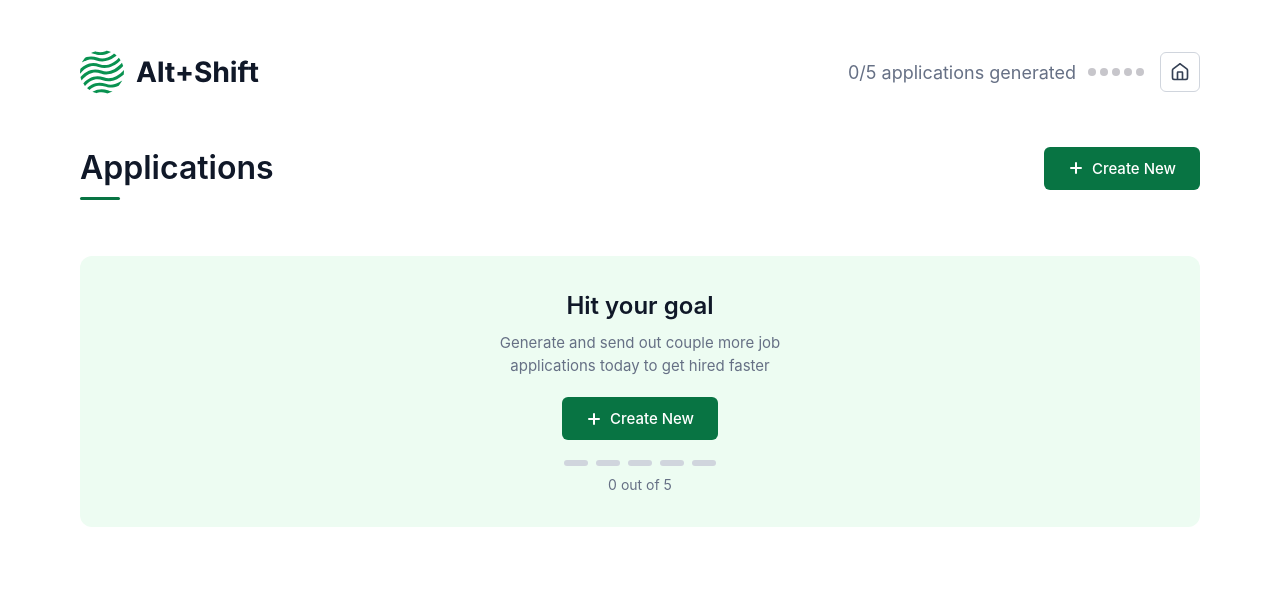
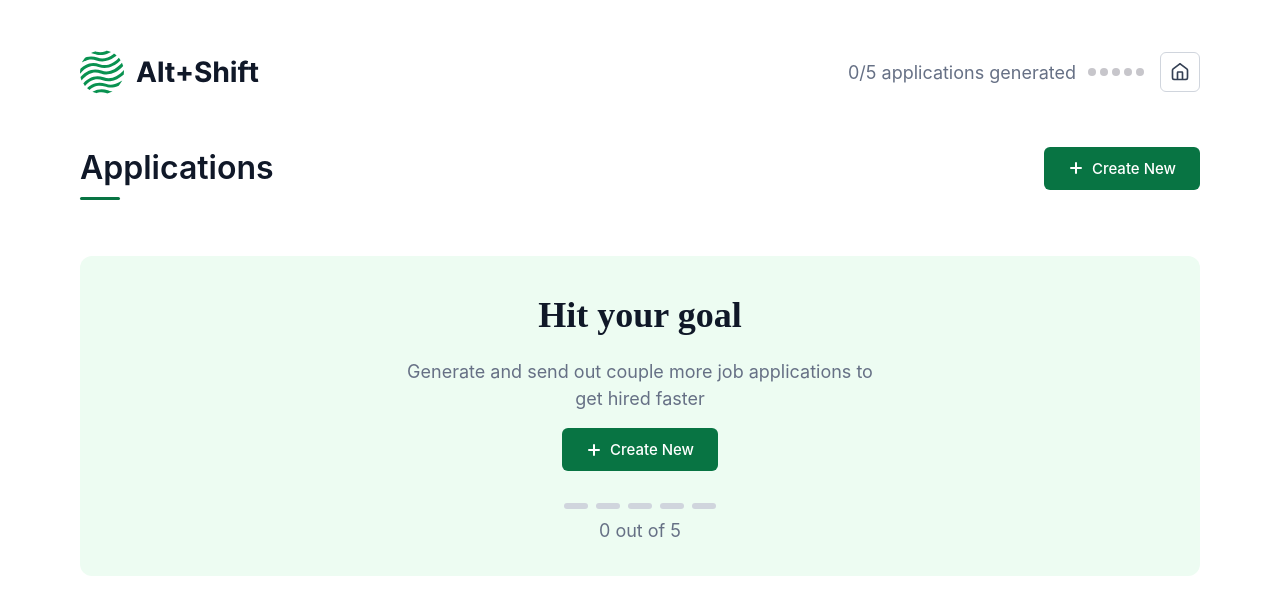
Before and after one commit to BekmurzinTimur/alt_plus_shift, a React (Vite) app: page / in a window 1280 px wide. Shown: the top 614 px of the page. Built offline with nearby package versions, Linux system fonts and the light colour scheme; a web font is replaced by a local one.

Commit message:
Goal widget

```diff
--- a/src/components/GoalWidget/GoalWidget.module.css
+++ b/src/components/GoalWidget/GoalWidget.module.css
@@ -6,23 +6,24 @@
 }
 
 .title {
-  font-size: 24px;
+  font-size: 36px;
+  font-family: "FixelDisplay", "FixelText", "sans-serif";
   font-weight: 600;
-  margin-bottom: 8px;
+  margin-bottom: 16px;
   color: var(--color-text);
 }
 
 .description {
-  font-size: 15px;
+  max-width: 480px;
+  margin-bottom: 16px;
+  font-size: 18px;
   color: var(--color-text-secondary);
-  margin-bottom: 20px;
-  max-width: 320px;
   margin-left: auto;
   margin-right: auto;
 }
 
 .button {
-  margin-bottom: 20px;
+  margin-bottom: 32px;
 }
 
 .progress {
@@ -33,6 +34,6 @@
 }
 
 .progressText {
-  font-size: 14px;
+  font-size: 18px;
   color: var(--color-text-secondary);
 }
--- a/src/components/GoalWidget/GoalWidget.tsx
+++ b/src/components/GoalWidget/GoalWidget.tsx
@@ -14,8 +14,7 @@ export const GoalWidget = ({ current, total }: GoalWidgetProps) => {
     <div className={styles.widget}>
       <h2 className={styles.title}>Hit your goal</h2>
       <p className={styles.description}>
-        Generate and send out couple more job applications today to get hired
-        faster
+        Generate and send out couple more job applications to get hired faster
       </p>
       <div className={styles.button}>
         <Link to="/generate">
@@ -40,9 +39,9 @@ export const GoalWidget = ({ current, total }: GoalWidgetProps) => {
       </div>
       <div className={styles.progress}>
         <Progress current={current} total={total} variant="bars" />
-        <span className={styles.progressText}>
+        <div className={styles.progressText}>
           {current} out of {total}
-        </span>
+        </div>
       </div>
     </div>
   );
--- a/src/components/Progress/Progress.module.css
+++ b/src/components/Progress/Progress.module.css
@@ -29,5 +29,5 @@
 }
 
 .bar.filled {
-  background-color: var(--color-primary);
+  background-color: var(--color-text);
 }
```
